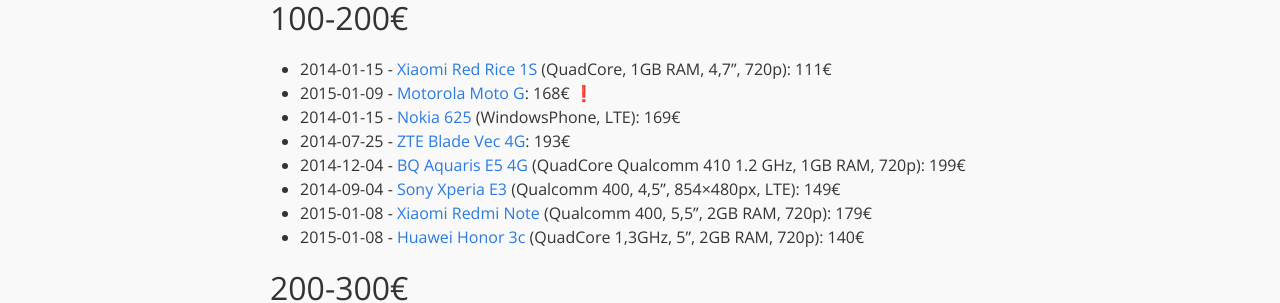
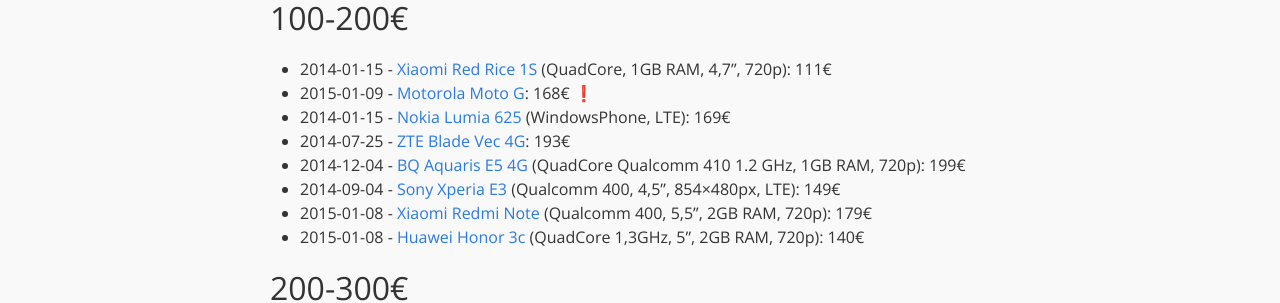
Before and after one commit to eduardofilo/eduardofilo.jekyll, a Jekyll site: the page built from _posts/2015-01-09-moviles.md, in a window 1280 px wide. Shown: the part 874-1177 px from the top of the page. Built offline with Jekyll 4.4.1, drawn with Linux system fonts in a browser that asks for light colours; emoji names are drawn with the system emoji font; Markdown is read by kramdown in place of the engine named in the settings.

Commit message:
Cambio menor.

```diff
--- a/_posts/2015-01-09-moviles.md
+++ b/_posts/2015-01-09-moviles.md
@@ -20,7 +20,7 @@
 
 * 2014-01-15 - [Xiaomi Red Rice 1S](http://www.aliexpress.com/item/Russian-Spainsh-support-Original-XIAOMI-Red-Rice-Hongmi-WCDMA-3G-Version-Quad-Core-MTK6589T-1-5Ghz/1479637026.html) (QuadCore, 1GB RAM, 4,7”, 720p): 111€
 * 2015-01-09 - [Motorola Moto G](http://www.amazon.es/gp/product/B00N7P33Y0): 168€ :exclamation:
-* 2014-01-15 - [Nokia 625](http://www.amazon.es/Nokia-Lumia-625-Smartphone-Importado/dp/B00E4KMSK2) (WindowsPhone, LTE): 169€
+* 2014-01-15 - [Nokia Lumia 625](http://www.amazon.es/Nokia-Lumia-625-Smartphone-Importado/dp/B00E4KMSK2) (WindowsPhone, LTE): 169€
 * 2014-07-25 - [ZTE Blade Vec 4G](http://www.elandroidelibre.com/2014/07/zte-blade-vec-4g-analisis-y-experiencia-de-uso.html): 193€
 * 2014-12-04 - [BQ Aquaris E5 4G](http://www.elandroidelibre.com/2014/12/bq-aquaris-e5-4g-analisis-y-experiencia-de-usuario.html) (QuadCore Qualcomm 410 1.2 GHz, 1GB RAM, 720p): 199€
 * 2014-09-04 - [Sony Xperia E3](http://www.amazon.es/Sony-Xperia-E3-Smartphone-Quad-Core/dp/B00O7VSTHE) (Qualcomm 400, 4,5”, 854×480px, LTE): 149€
```
